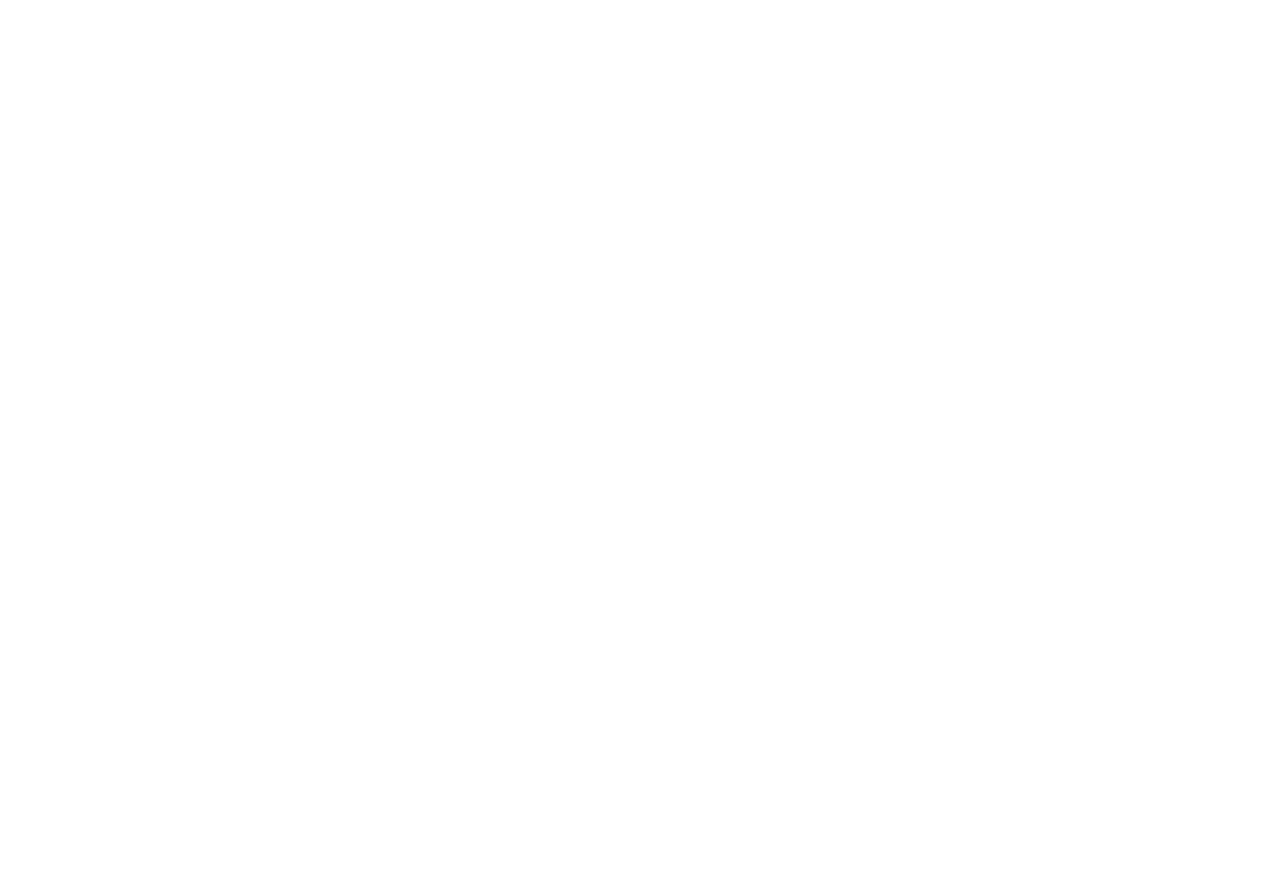
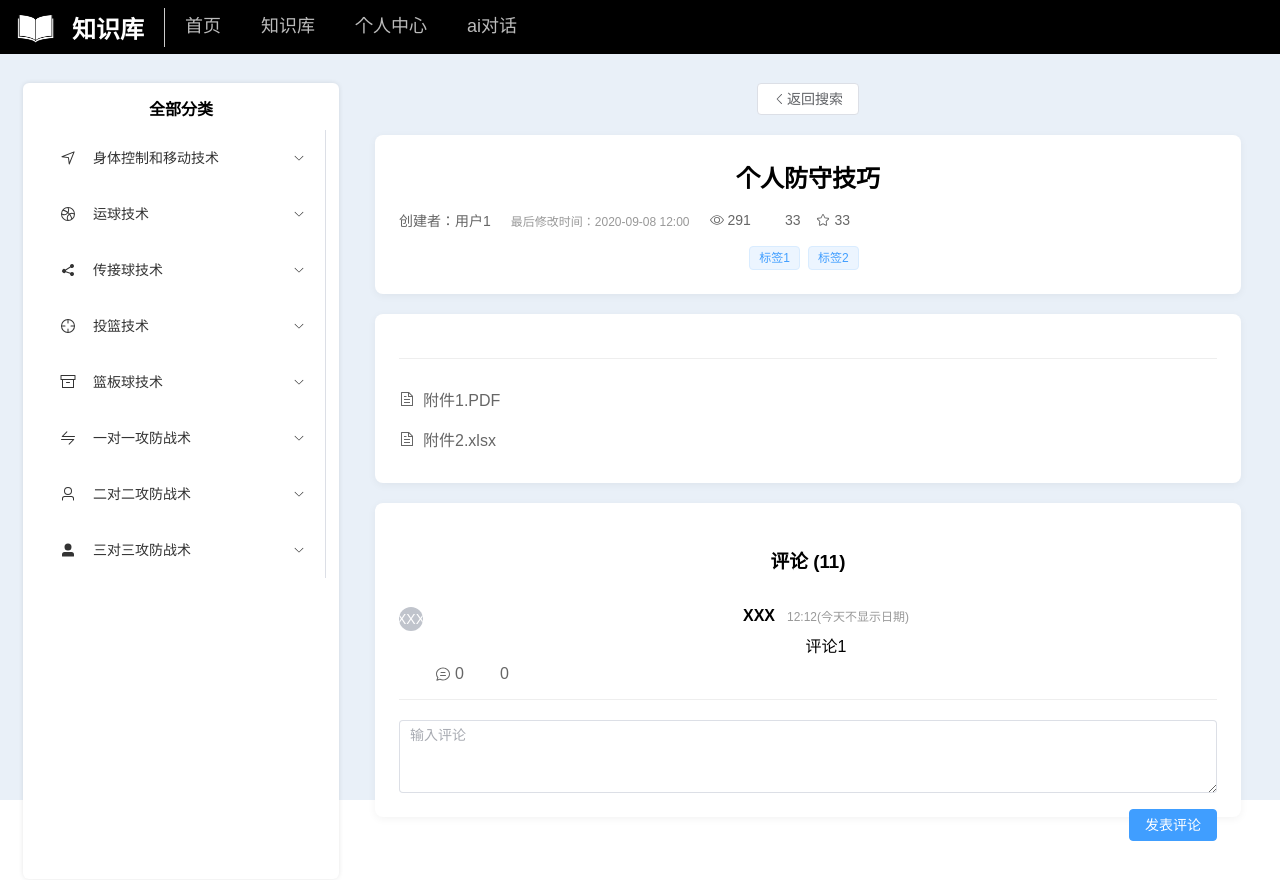
Before and after one commit to Haookok/AI-basketball-assistant-system, a Vue app in the folder ai-based-basketball-coaching-assistant-dialogue-system-front/: page /knowledge in a window 1280 px wide. Before the commit this address had no page. Shown: the top 880 px of the page. Before the commit the page ends 800 px from the top, so only its background shows below. Built offline with nearby package versions, Linux system fonts and the light colour scheme.

Commit message:
详情页初步实现

```diff
--- a/ai-based-basketball-coaching-assistant-dialogue-system-front/src/router/index.js
+++ b/ai-based-basketball-coaching-assistant-dialogue-system-front/src/router/index.js
@@ -1,5 +1,6 @@
 // src/router/index.js
 import { createRouter, createWebHistory } from 'vue-router';
+import KnowledgeDetailPage from '../views/KnowledgeDetailPage.vue'
 
 const router = createRouter({
   history: createWebHistory(),
@@ -29,6 +30,12 @@
     name: 'ChatPage',
     component: () => import('../views/ChatPage.vue'),
   },
+  // 在路由配置中添加
+  {
+    path: '/knowledge',
+    name: 'KnowledgeDetail',
+    component: KnowledgeDetailPage
+  }
 ],
 });
 
--- /dev/null
+++ b/ai-based-basketball-coaching-assistant-dialogue-system-front/src/views/KnowledgeDetailPage.vue
@@ -0,0 +1,246 @@
+<template>
+  <div class="detail-container">
+    <TopBar />
+    <div class="main-content">
+      <ClassifyBar />
+      <div class="detail-content">
+        <!-- 返回按钮 -->
+        <div class="back-section">
+          <el-button @click="goBack">
+            <el-icon><ArrowLeft /></el-icon>
+            返回搜索
+          </el-button>
+        </div>
+
+        <!-- 知识标题区域 -->
+        <div class="knowledge-header">
+          <h1 class="title">个人防守技巧</h1>
+          <div class="meta-info">
+            <span class="author">创建者：用户1</span>
+            <span class="time">最后修改时间：2020-09-08 12:00</span>
+            <div class="stats">
+              <span><el-icon><View /></el-icon>291</span>
+              <span><el-icon><ThumbsUp /></el-icon>33</span>
+              <span><el-icon><Star /></el-icon>33</span>
+            </div>
+          </div>
+          <div class="tags">
+            <el-tag>标签1</el-tag>
+            <el-tag>标签2</el-tag>
+          </div>
+        </div>
+
+        <!-- 正文内容 -->
+        <div class="content-section">
+          <div class="content">
+            <!-- 这里是文章内容 -->
+          </div>
+
+          <!-- 附件区域 -->
+          <div class="attachments">
+            <div class="attachment-item">
+              <el-icon><Document /></el-icon>
+              <span>附件1.PDF</span>
+            </div>
+            <div class="attachment-item">
+              <el-icon><Document /></el-icon>
+              <span>附件2.xlsx</span>
+            </div>
+          </div>
+        </div>
+
+        <!-- 评论区域 -->
+        <div class="comments-section">
+          <h3>评论 (11)</h3>
+          <div class="comment-list">
+            <div class="comment-item">
+              <el-avatar size="small">XXX</el-avatar>
+              <div class="comment-content">
+                <div class="comment-header">
+                  <span class="username">XXX</span>
+                  <span class="time">12:12(今天不显示日期)</span>
+                </div>
+                <div class="comment-text">评论1</div>
+                <div class="comment-actions">
+                  <span><el-icon><ChatLineRound /></el-icon>0</span>
+                  <span><el-icon><ThumbsUp /></el-icon>0</span>
+                </div>
+              </div>
+            </div>
+          </div>
+
+          <!-- 评论输入框 -->
+          <div class="comment-input">
+            <el-input
+              type="textarea"
+              v-model="commentText"
+              placeholder="输入评论"
+              :rows="3"
+            />
+            <el-button type="primary" class="submit-btn">
+              发表评论
+            </el-button>
+          </div>
+        </div>
+      </div>
+    </div>
+  </div>
+</template>
+
+<script setup>
+import { ref } from 'vue'
+import { useRouter } from 'vue-router'
+import TopBar from '../components/TopBar.vue'
+import ClassifyBar from '../components/ClassifyBar.vue'
+import { ArrowLeft, View, ThumbsUp, Star, Document, ChatLineRound } from '@element-plus/icons-vue'
+
+const router = useRouter()
+const commentText = ref('')
+
+const goBack = () => {
+  router.back()
+}
+</script>
+
+<style scoped>
+.detail-container {
+  background-color: #e9f0f8;
+  min-height: 100vh;
+}
+
+.main-content {
+  display: flex;
+  padding: 29px 23px;
+}
+
+.detail-content {
+  flex: 1;
+  margin-left: 36px;
+  margin-right: 16px;
+}
+
+.back-section {
+  margin-bottom: 20px;
+}
+
+.knowledge-header {
+  background-color: white;
+  padding: 24px;
+  border-radius: 8px;
+  box-shadow: 0 2px 8px rgba(0, 0, 0, 0.05);
+}
+
+.title {
+  font-size: 24px;
+  margin: 0 0 16px 0;
+}
+
+.meta-info {
+  display: flex;
+  align-items: center;
+  color: #666;
+  font-size: 14px;
+  margin-bottom: 16px;
+}
+
+.meta-info > * {
+  margin-right: 20px;
+}
+
+.stats {
+  display: flex;
+  gap: 16px;
+}
+
+.stats span {
+  display: flex;
+  align-items: center;
+  gap: 4px;
+}
+
+.tags {
+  margin-top: 16px;
+}
+
+.tags .el-tag {
+  margin-right: 8px;
+}
+
+.content-section {
+  background-color: white;
+  margin-top: 20px;
+  padding: 24px;
+  border-radius: 8px;
+  box-shadow: 0 2px 8px rgba(0, 0, 0, 0.05);
+}
+
+.attachments {
+  margin-top: 20px;
+  padding-top: 20px;
+  border-top: 1px solid #eee;
+}
+
+.attachment-item {
+  display: flex;
+  align-items: center;
+  gap: 8px;
+  padding: 8px 0;
+  color: #666;
+}
+
+.comments-section {
+  background-color: white;
+  margin-top: 20px;
+  padding: 24px;
+  border-radius: 8px;
+  box-shadow: 0 2px 8px rgba(0, 0, 0, 0.05);
+}
+
+.comment-item {
+  display: flex;
+  gap: 12px;
+  padding: 16px 0;
+  border-bottom: 1px solid #eee;
+}
+
+.comment-content {
+  flex: 1;
+}
+
+.comment-header {
+  margin-bottom: 8px;
+}
+
+.username {
+  font-weight: bold;
+  margin-right: 12px;
+}
+
+.time {
+  color: #999;
+  font-size: 12px;
+}
+
+.comment-actions {
+  margin-top: 8px;
+  display: flex;
+  gap: 16px;
+  color: #666;
+}
+
+.comment-actions span {
+  display: flex;
+  align-items: center;
+  gap: 4px;
+  cursor: pointer;
+}
+
+.comment-input {
+  margin-top: 20px;
+}
+
+.submit-btn {
+  margin-top: 16px;
+  float: right;
+}
+</style>
```
Also changed, not shown: 1 other file (tests, documents, lock files or other folders).
